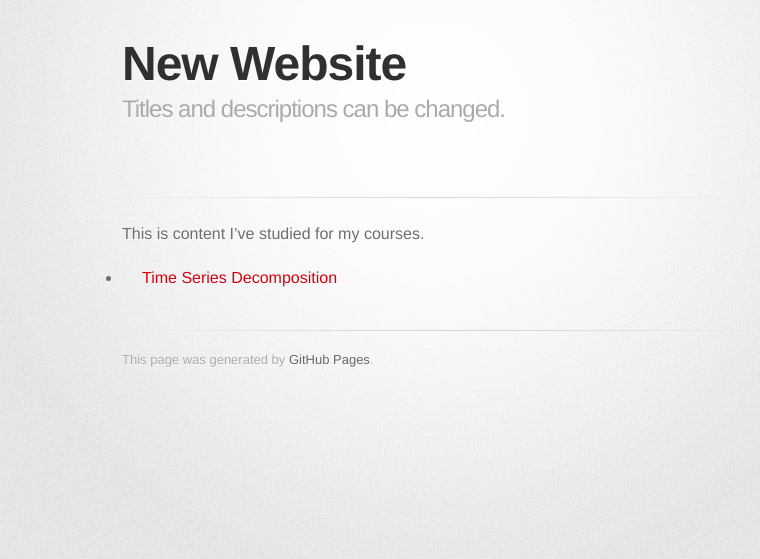
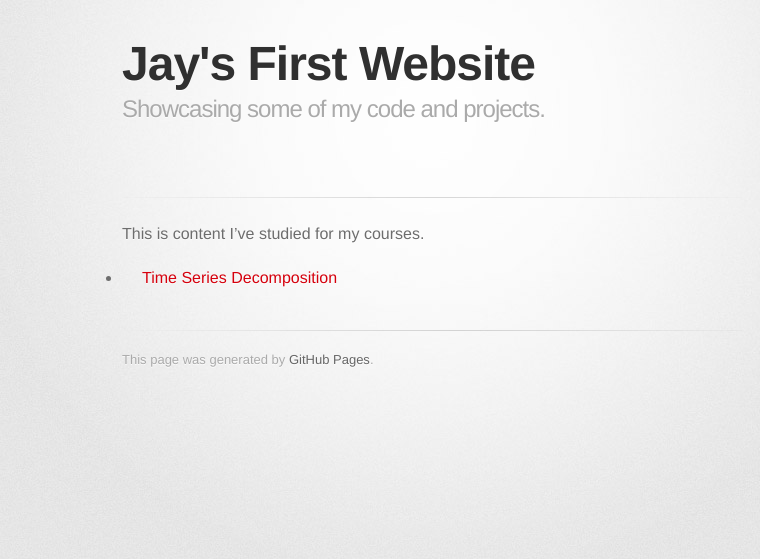
Before and after one commit to jamesjboyd16/jamesjboyd16.github.io, a Jekyll site: the page built from index.md, in a window 1280 px wide. Shown: the top 559 px of the page, without its empty margins (208-968 px from the left). Built offline with Jekyll 4.4.1, drawn with Linux system fonts in a browser that asks for light colours; some web fonts are replaced; our own code applies the rules of GitHub Pages for plain Markdown files.

Commit message:
Update index.md

```diff
--- a/index.md
+++ b/index.md
@@ -1,6 +1,6 @@
 ---
-title: New Website
-description: Titles and descriptions can be changed.
+title: Jay's First Website
+description: Showcasing some of my code and projects.
 ---
 
 This is content I've studied for my courses.
```
